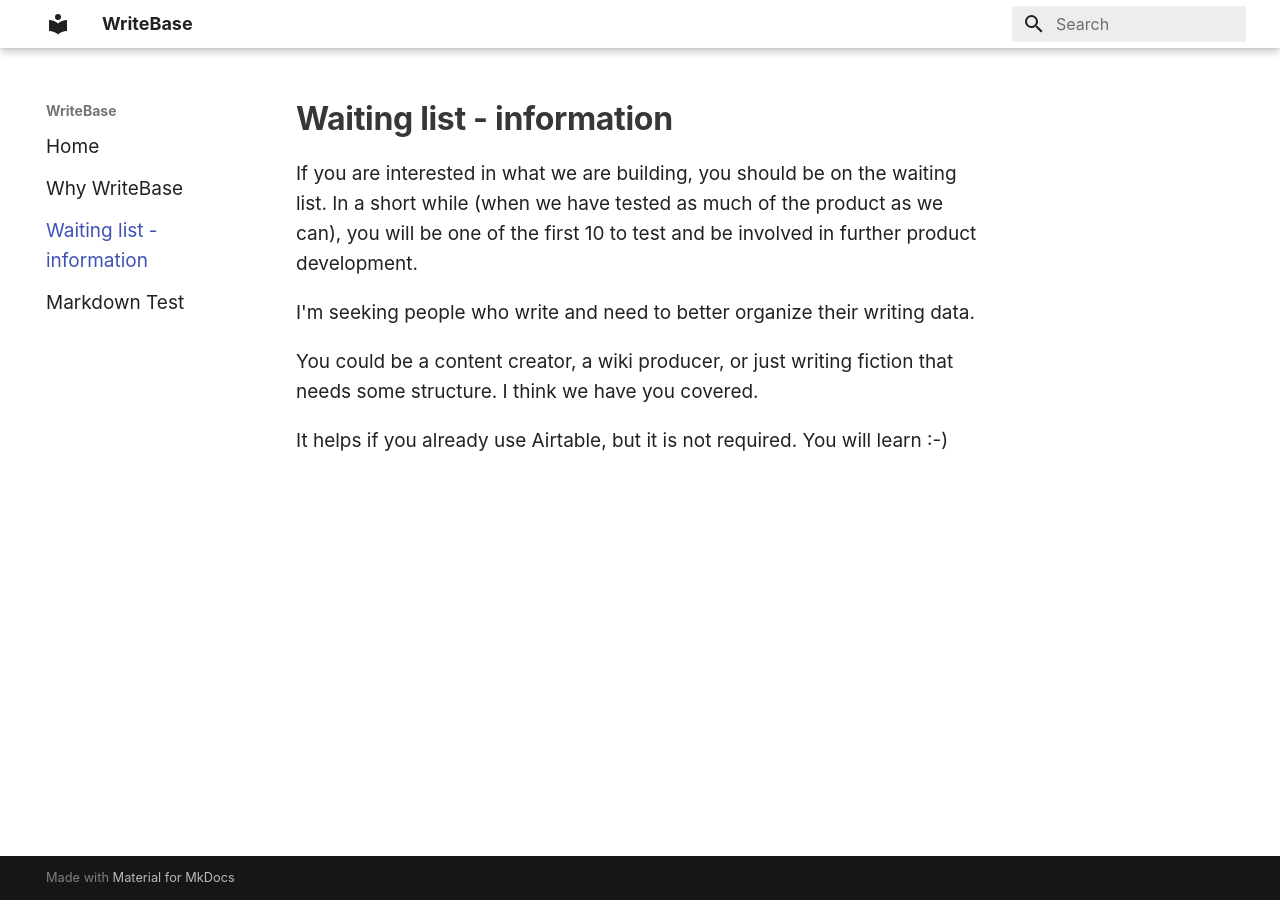
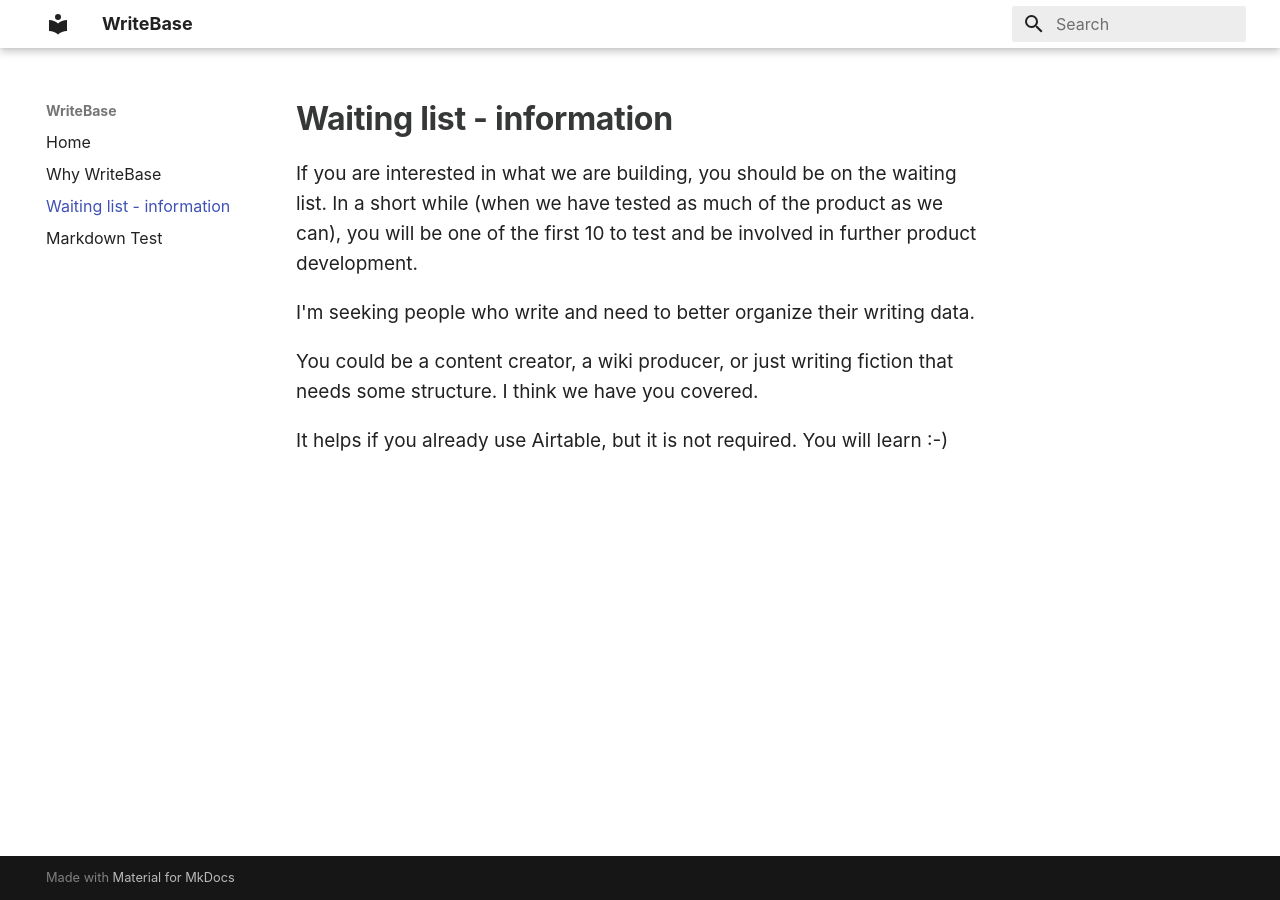
Before and after one commit to larssonhthomas-afk/writebase-docs, an MkDocs documentation site: the page built from docs/20_waiting-list---information.md, in a window 1280 px wide. Built offline with MkDocs 1.6.1 and Material for MkDocs 9.7.7, drawn with Linux system fonts in a browser that asks for light colours; some web fonts are replaced.

Commit message:
Update extra.css

```diff
--- a/docs/extra.css
+++ b/docs/extra.css
@@ -11,3 +11,8 @@ body, p, li, td {
 .md-typeset h1 {
   margin: 0 !important;
 }
+
+.md-nav__link .md-ellipsis {
+  font-size: 16px !important;
+  line-height: 20px !important;
+}
```
